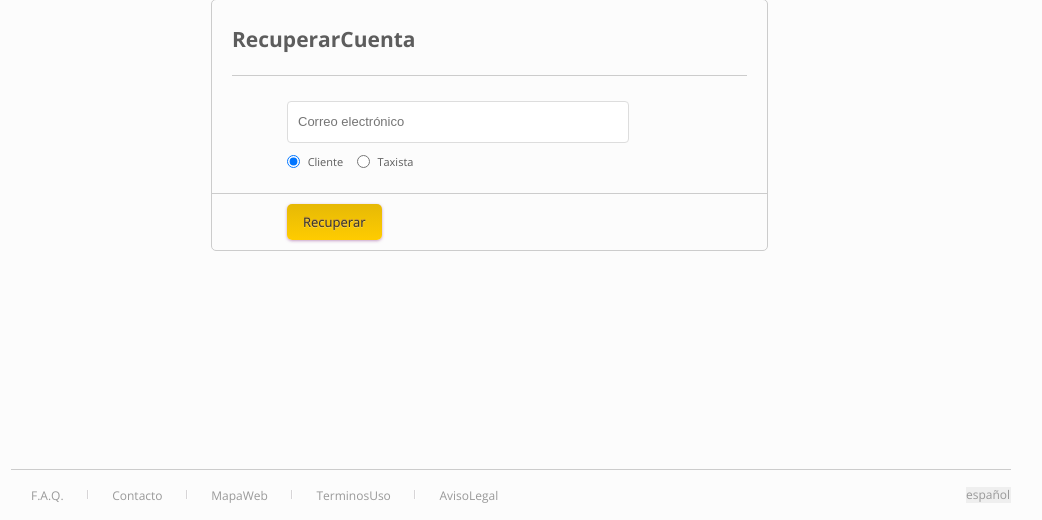
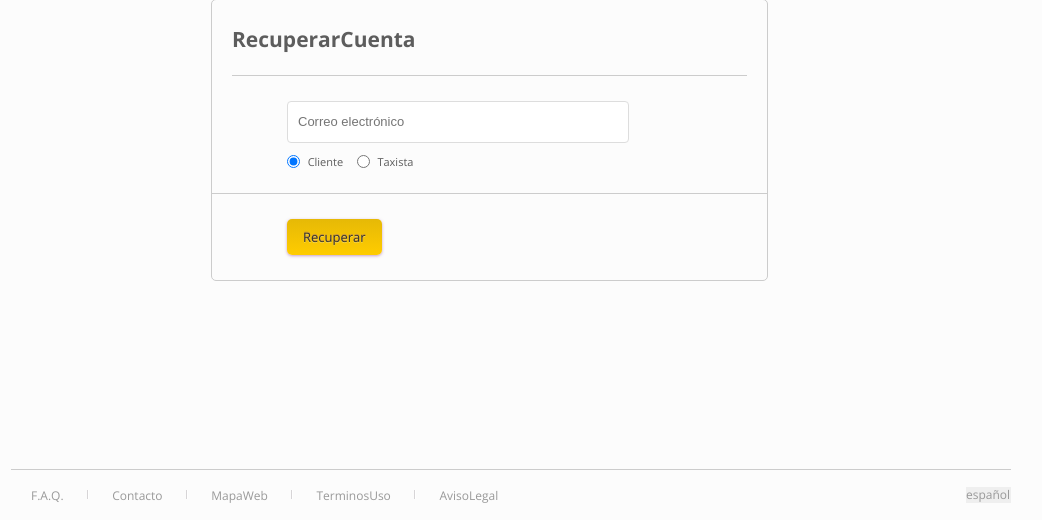
Before and after one commit to TaxiExpress/server, a Django app: page /rememberpassword.html in a window 1280 px wide. Shown: the part 141-661 px from the top of the page, without its empty margins (129-1171 px from the left). Run offline with Django 3.2, Linux system fonts and the light colour scheme; parts of the project's set-up code (start-up, migrations or seed data) failed here and were passed over; some libraries are stand-ins or nearby versions.

Commit message:
Update taxiexpress.css

```diff
--- a/web/static/css/taxiexpress.css
+++ b/web/static/css/taxiexpress.css
@@ -625,6 +625,7 @@ ul.tabs li.active a {
 .passwordButtom{
 	border-top: 1px solid #ccc;
 	margin-top: 20px;
+	padding: 15px 0px 15px;
 }
 
 .passwordButtom .btn{
```
